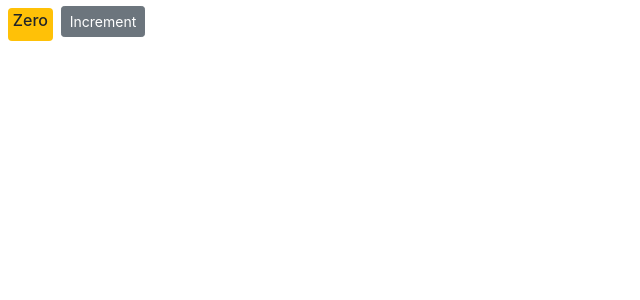
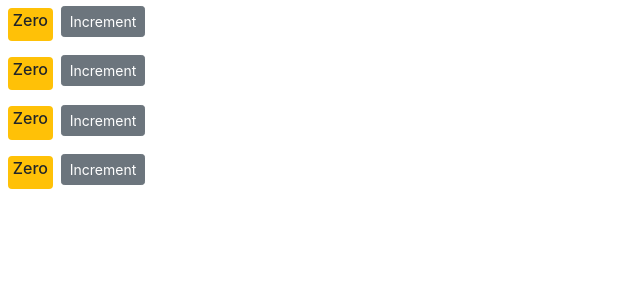
Before and after one commit to Zeydi/react-counter, a React (Create React App) app: page / in a window 1280 px wide. Shown: the top 300 px of the page, without its empty margins (0-640 px from the left). Built offline with nearby package versions, Linux system fonts and the light colour scheme.

Commit message:
added counters components

```diff
--- /dev/null
+++ b/src/components/counters.jsx
@@ -0,0 +1,23 @@
+import React, { Component } from "react";
+import Counter from "./counter";
+class Counters extends Component {
+  state = {
+    counters: [
+      { id: 1, value: 0 },
+      { id: 2, value: 0 },
+      { id: 3, value: 0 },
+      { id: 4, value: 0 }
+    ]
+  };
+  render() {
+    return (
+      <div>
+        {this.state.counters.map(counter => (
+          <Counter key={counter.id} />
+        ))}
+      </div>
+    );
+  }
+}
+
+export default Counters;
--- a/src/index.js
+++ b/src/index.js
@@ -4,9 +4,9 @@
 import App from "./App";
 import * as serviceWorker from "./serviceWorker";
 import "bootstrap/dist/css/bootstrap.css";
-import Counter from "./components/counter";
+import Counters from "./components/counters";
 
-ReactDOM.render(<Counter />, document.getElementById("root"));
+ReactDOM.render(<Counters />, document.getElementById("root"));
 
 // If you want your app to work offline and load faster, you can change
 // unregister() to register() below. Note this comes with some pitfalls.
```
